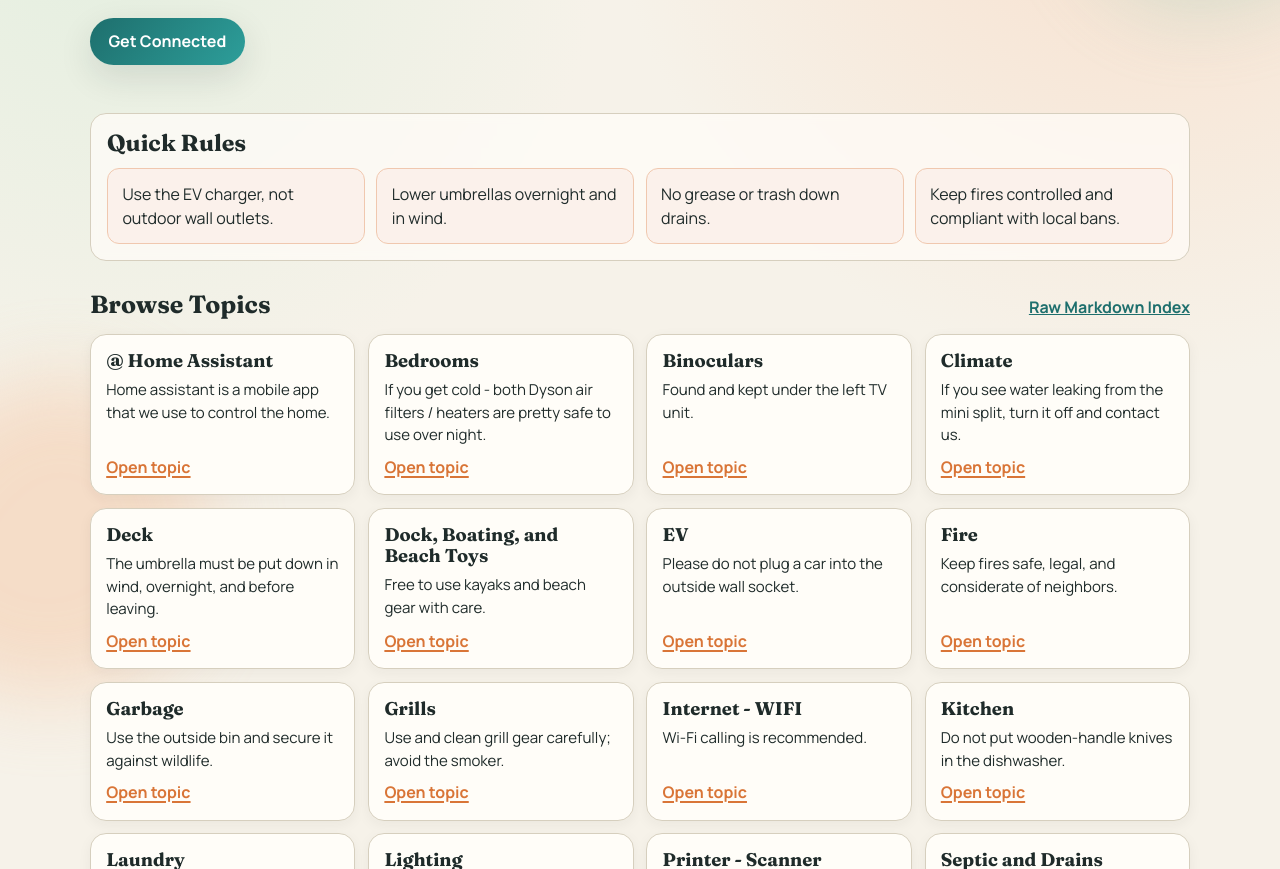
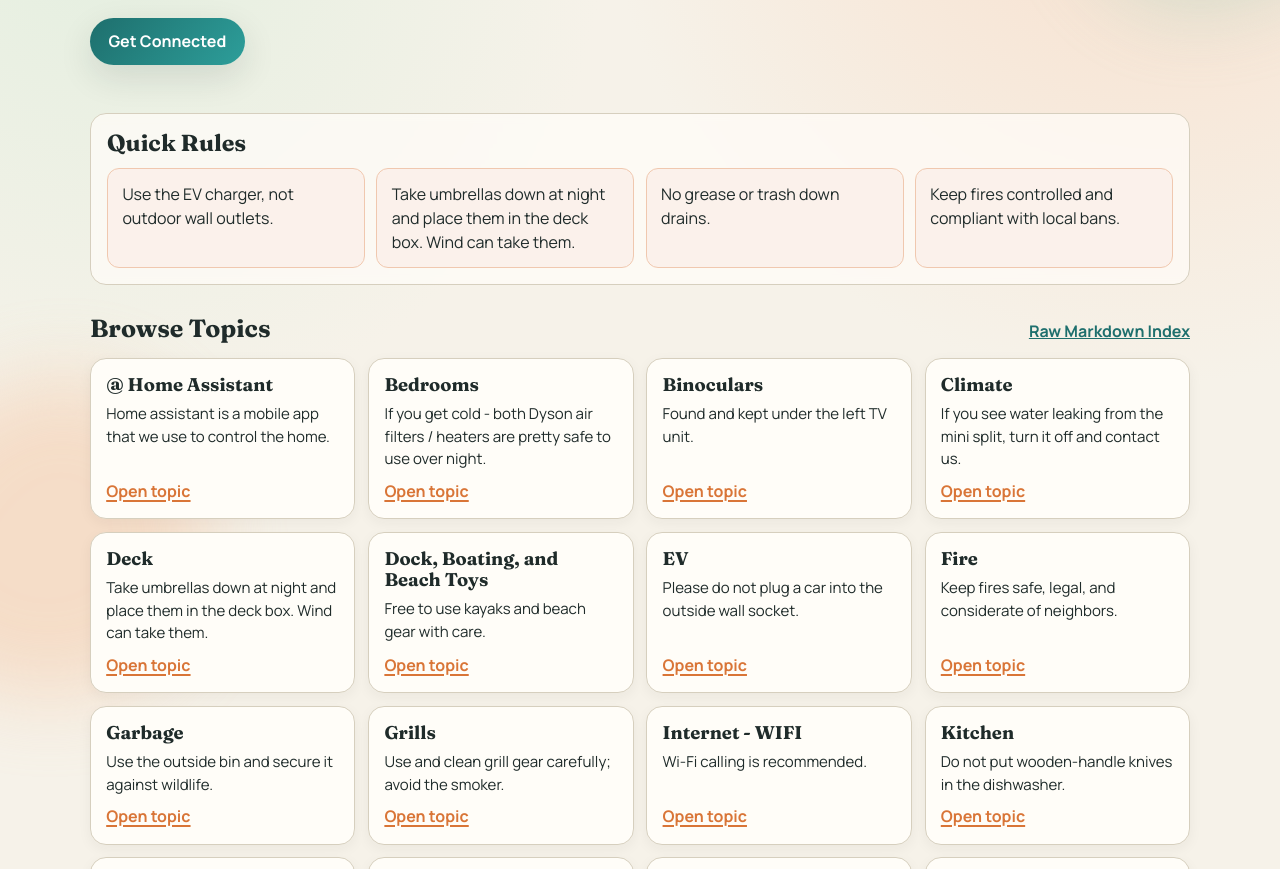
Before and after one commit to jacobnollette/cabinthree-faq, a plain HTML site: page index.html in a window 1280 px wide. Shown: the part 231-1100 px from the top of the page. Drawn offline with Linux system fonts and the light colour scheme.

Commit message:
Umbrella tweak

```diff
--- a/index.html
+++ b/index.html
@@ -34,7 +34,7 @@
         <h2 id="quick-rules-title">Quick Rules</h2>
         <div class="rule-list">
           <p>Use the EV charger, not outdoor wall outlets.</p>
-          <p>Lower umbrellas overnight and in wind.</p>
+          <p>Take umbrellas down at night and place them in the deck box. Wind can take them.</p>
           <p>No grease or trash down drains.</p>
           <p>Keep fires controlled and compliant with local bans.</p>
         </div>
@@ -51,7 +51,7 @@
           <article class="topic-card reveal"><h3>Bedrooms</h3><p>If you get cold - both Dyson air filters / heaters are pretty safe to use over night.</p><a href="topic.html?topic=bedrooms">Open topic</a></article>
           <article class="topic-card reveal"><h3>Binoculars</h3><p>Found and kept under the left TV unit.</p><a href="topic.html?topic=binoculars">Open topic</a></article>
           <article class="topic-card reveal"><h3>Climate</h3><p>If you see water leaking from the mini split, turn it off and contact us.</p><a href="topic.html?topic=climate">Open topic</a></article>
-          <article class="topic-card reveal"><h3>Deck</h3><p>The umbrella must be put down in wind, overnight, and before leaving.</p><a href="topic.html?topic=deck">Open topic</a></article>
+          <article class="topic-card reveal"><h3>Deck</h3><p>Take umbrellas down at night and place them in the deck box. Wind can take them.</p><a href="topic.html?topic=deck">Open topic</a></article>
           <article class="topic-card reveal"><h3>Dock, Boating, and Beach Toys</h3><p>Free to use kayaks and beach gear with care.</p><a href="topic.html?topic=dock-boating-beach">Open topic</a></article>
           <article class="topic-card reveal"><h3>EV</h3><p>Please do not plug a car into the outside wall socket.</p><a href="topic.html?topic=ev">Open topic</a></article>
           <article class="topic-card reveal"><h3>Fire</h3><p>Keep fires safe, legal, and considerate of neighbors.</p><a href="topic.html?topic=fire">Open topic</a></article>
```
Also changed, not shown: 2 other files.
